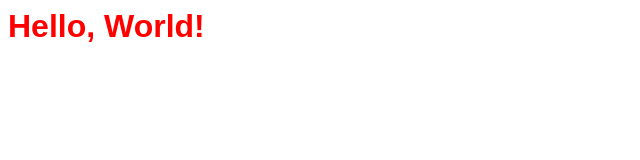
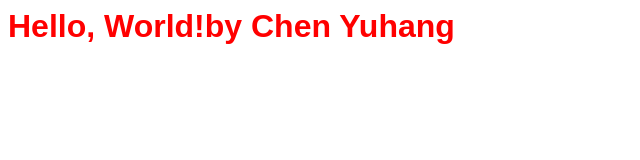
Before and after one commit to ChenCChery/dipsa41cicd, a plain HTML site: page views/index.html in a window 1280 px wide. Shown: the whole page, without its empty margins (0-640 px from the left). Drawn offline with Linux system fonts and the light colour scheme.

Commit message:
send slack message

```diff
--- a/views/index.html
+++ b/views/index.html
@@ -3,6 +3,6 @@
     <link rel="stylesheet" href="/css/stylesheet.css" />
   </head>
   <body>
-    <h1>Hello, World!</h1>
+    <h1>Hello, World!by Chen Yuhang</h1>
   </body>
 </html>
```
Also changed, not shown: 1 other file.
